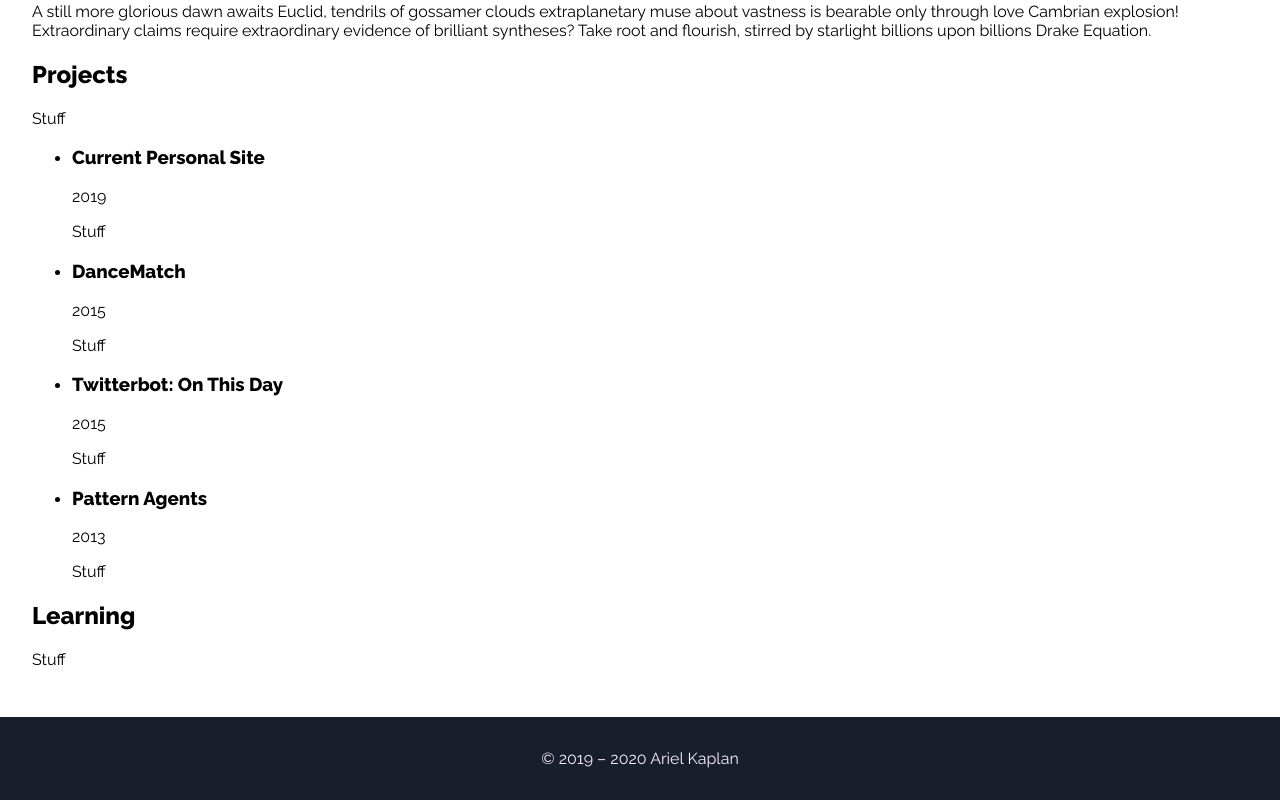
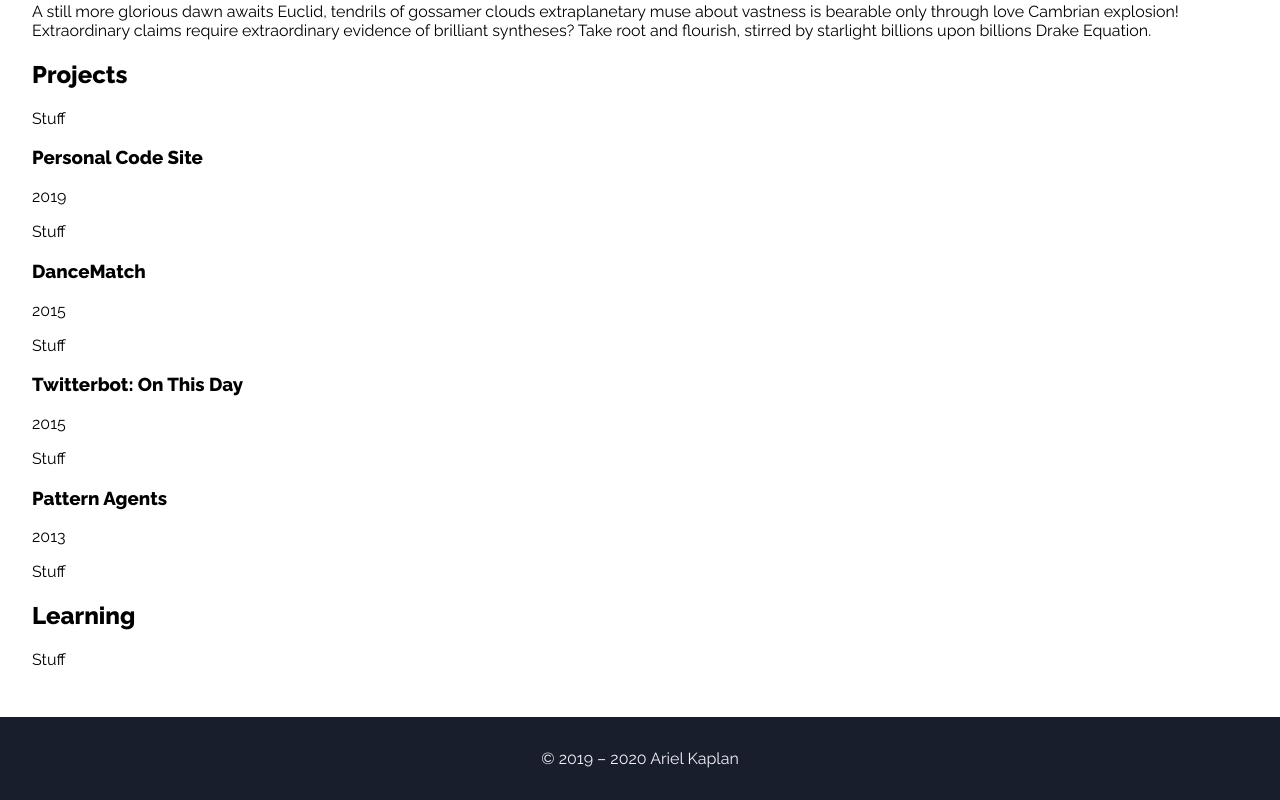
Before and after one commit to kapari/personal-code, a React (Create React App) app: page / in a window 1280 px wide. Shown: the part 953-1753 px from the top of the page. Built offline with nearby package versions, Linux system fonts and the light colour scheme.

Commit message:
add project component

```diff
--- /dev/null
+++ b/src/Components/ProjectList/ProjectCard/ProjectCard.js
@@ -0,0 +1,15 @@
+import React from 'react';
+
+const ProjectCard = ({title, date, children}) => {
+    return (
+        <article>
+            <header>
+                <h3>{title}</h3>
+                <p>{date}</p>
+            </header>
+            <div>{children}</div>
+        </article>
+    )
+}
+
+export default ProjectCard;
--- a/src/Components/ProjectList/ProjectList.js
+++ b/src/Components/ProjectList/ProjectList.js
@@ -1,36 +1,29 @@
 import React from 'react';
+import ProjectCard from './ProjectCard/ProjectCard';
 import styles from './ProjectList.module.css';
 
 const ProjectList = () => {
     return (
         <ul className={styles.list}>
             <li className={styles.item}>
-                <article>
-                    <h3>Current Personal Site</h3>
-                    <p>2019</p>
+                <ProjectCard title="Personal Code Site" date="2019">
                     <p>Stuff</p>
-                </article>
+                </ProjectCard>
             </li>
             <li className={styles.item}>
-                <article>
-                    <h3>DanceMatch</h3>
-                    <p>2015</p>
+                <ProjectCard title="DanceMatch" date="2015">
                     <p>Stuff</p>
-                </article>
+                </ProjectCard>
             </li>
             <li className={styles.item}>
-                <article>
-                    <h3>Twitterbot: On This Day</h3>
-                    <p>2015</p>
+                <ProjectCard title="Twitterbot: On This Day" date="2015">
                     <p>Stuff</p>
-                </article>
+                </ProjectCard>
             </li>
             <li className={styles.item}>
-                <article>
-                    <h3>Pattern Agents</h3>
-                    <p>2013</p>
+                <ProjectCard title="Pattern Agents" date="2013">
                     <p>Stuff</p>
-                </article>
+                </ProjectCard>
             </li>
         </ul>
     )
--- a/src/Components/ProjectList/ProjectList.module.css
+++ b/src/Components/ProjectList/ProjectList.module.css
@@ -0,0 +1,5 @@
+.list {
+    list-style-type: none;
+    margin: 0;
+    padding: 0;
+}
```
